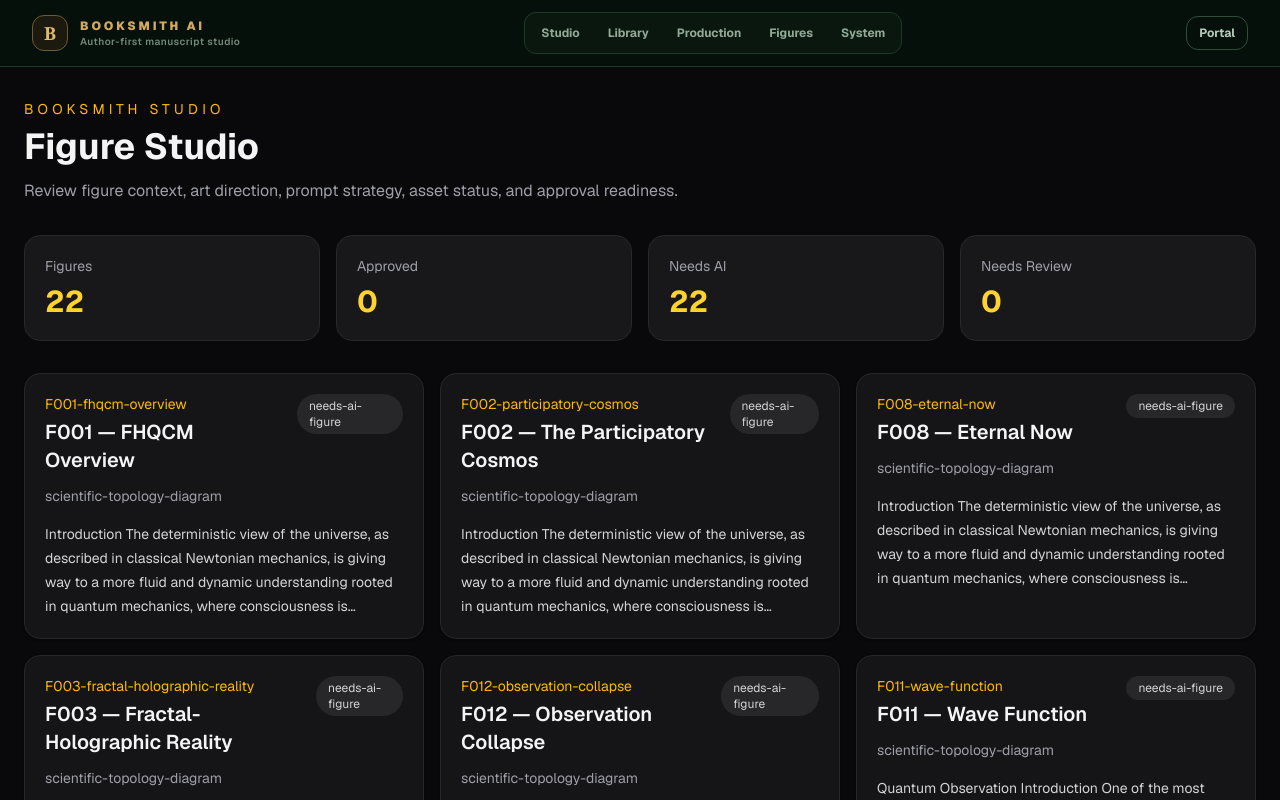
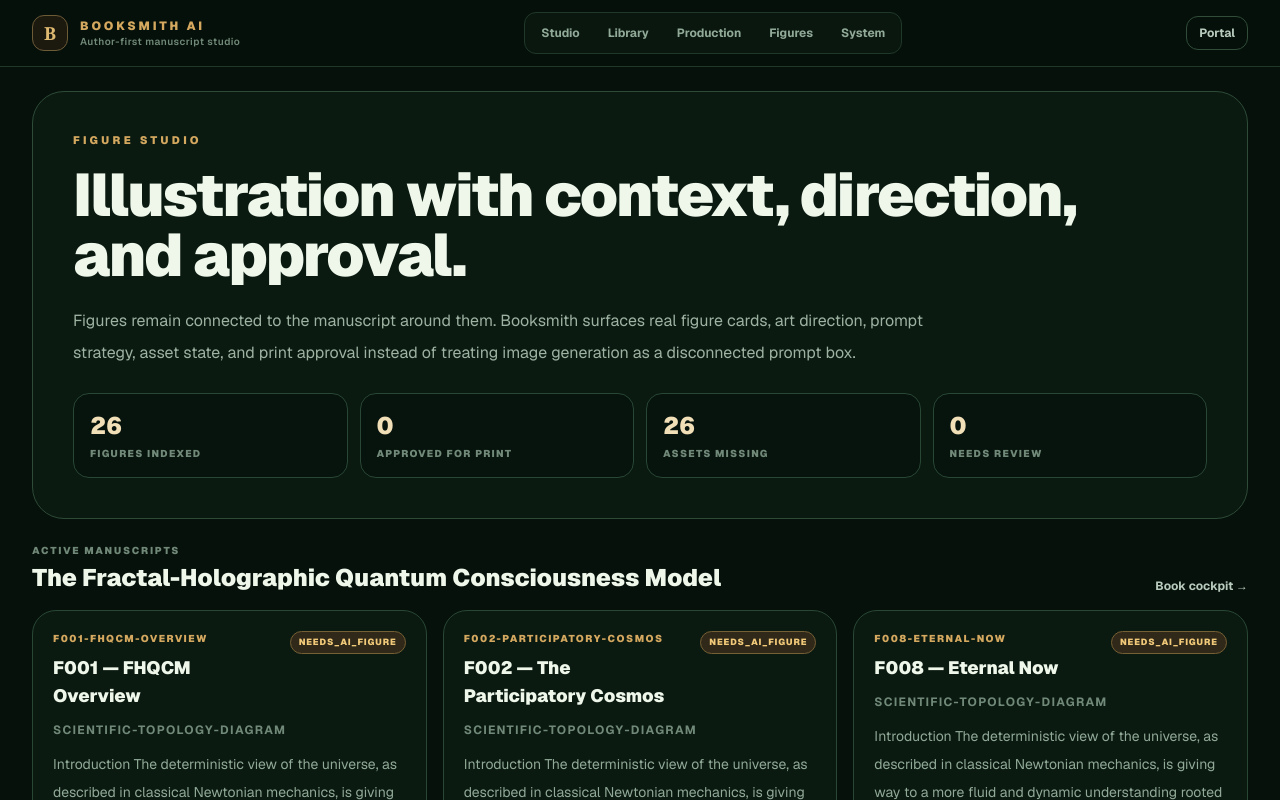
Before and after one commit to AIFreedomTrustFederation/booksmith-ai, a Next.js app: page /studio/figures in a window 1280 px wide. Shown: the top 800 px of the page. Built offline with nearby package versions, Linux system fonts and the light colour scheme.

Commit message:
Expand Figure Studio across federated books

```diff
--- a/src/app/studio/figures/page.tsx
+++ b/src/app/studio/figures/page.tsx
@@ -1,61 +1,85 @@
 import Link from "next/link";
-import { getFigureStudioIndex, getAssetLedger } from "@/lib/studio/booksmith-studio-data";
 
-export default function FigureStudioPage() {
-  const slug = "fhqcm";
-  const index = getFigureStudioIndex(slug);
-  const ledger = getAssetLedger(slug);
+import { loadFederatedLibrary } from "@/lib/library/load-library";
+import { getAssetLedger, getFigureStudioIndex } from "@/lib/studio/booksmith-studio-data";
+import { getBookCapabilitySnapshot } from "@/lib/studio/studio-capabilities";
 
-  const cards = index.cards ?? [];
+export default async function FigureStudioPage() {
+  const library = await loadFederatedLibrary();
+  const figureBooks = library.books
+    .map((book) => ({ book, snapshot: getBookCapabilitySnapshot(book), index: getFigureStudioIndex(book.registry.slug), ledger: getAssetLedger(book.registry.slug) }))
+    .filter(({ snapshot, index }) => snapshot.hasFigureStudio || index.cards.length > 0);
 
-  const counts = {
-    total: cards.length,
-    approved: ledger.assets.filter((asset) => asset.approvedForPrint).length,
-    needsAi: ledger.assets.filter((asset) => !asset.asset).length,
-    needsReview: ledger.assets.filter((asset) => asset.asset && !asset.approvedForPrint).length,
-  };
+  const totals = figureBooks.reduce(
+    (sum, item) => ({
+      figures: sum.figures + item.index.cards.length,
+      approved: sum.approved + item.ledger.assets.filter((asset) => asset.approvedForPrint).length,
+      missing: sum.missing + item.ledger.assets.filter((asset) => !asset.asset).length,
+      review: sum.review + item.ledger.assets.filter((asset) => asset.asset && !asset.approvedForPrint).length,
+    }),
+    { figures: 0, approved: 0, missing: 0, review: 0 },
+  );
 
   return (
-    <main className="min-h-screen bg-zinc-950 px-6 py-8 text-zinc-100">
-      <section className="mx-auto max-w-7xl">
-        <div className="mb-8">
-          <p className="text-sm uppercase tracking-[0.3em] text-amber-400">BookSmith Studio</p>
-          <h1 className="mt-2 text-4xl font-bold">Figure Studio</h1>
-          <p className="mt-3 max-w-3xl text-zinc-400">
-            Review figure context, art direction, prompt strategy, asset status, and approval readiness.
+    <main className="px-4 py-6 sm:px-6 lg:px-8">
+      <section className="mx-auto max-w-[1600px]">
+        <header className="rounded-[2rem] border border-[#2e4b37] bg-[#0a1a11] p-6 sm:p-8 lg:p-10">
+          <p className="text-[11px] font-black uppercase tracking-[0.3em] text-[#d4a85f]">Figure Studio</p>
+          <h1 className="mt-4 max-w-5xl text-4xl font-black tracking-[-0.03em] sm:text-6xl">Illustration with context, direction, and approval.</h1>
+          <p className="mt-5 max-w-4xl text-base leading-8 text-[#9eb2a2]">
+            Figures remain connected to the manuscript around them. Booksmith surfaces real figure cards, art direction, prompt strategy, asset state, and print approval instead of treating image generation as a disconnected prompt box.
           </p>
-        </div>
+          <div className="mt-6 grid gap-3 sm:grid-cols-2 lg:grid-cols-4">
+            <Stat label="Figures indexed" value={totals.figures} />
+            <Stat label="Approved for print" value={totals.approved} />
+            <Stat label="Assets missing" value={totals.missing} />
+            <Stat label="Needs review" value={totals.review} />
+          </div>
+        </header>
 
-        <div className="mb-8 grid gap-4 md:grid-cols-4">
-          <Stat label="Figures" value={counts.total} />
-          <Stat label="Approved" value={counts.approved} />
-          <Stat label="Needs AI" value={counts.needsAi} />
-          <Stat label="Needs Review" value={counts.needsReview} />
-        </div>
+        <div className="mt-6 space-y-8">
+          {figureBooks.map(({ book, index, ledger }) => {
+            const display = book.config ?? book.registry;
+            return (
+              <section key={book.registry.slug}>
+                <div className="flex flex-col gap-2 sm:flex-row sm:items-end sm:justify-between">
+                  <div>
+                    <p className="text-[10px] font-black uppercase tracking-[0.18em] text-[#718978]">{display.series}</p>
+                    <h2 className="mt-1 text-2xl font-black">{display.title}</h2>
+                  </div>
+                  <Link className="text-xs font-bold text-[#b8cbbd] hover:text-white" href={`/studio/books/${book.registry.slug}`}>Book cockpit →</Link>
+                </div>
 
-        <div className="grid gap-4 md:grid-cols-2 xl:grid-cols-3">
-          {cards.map((card) => (
-            <Link
-              key={card.id}
-              href={`/studio/figures/${card.id}`}
-              className="rounded-2xl border border-zinc-800 bg-zinc-900/80 p-5 shadow hover:border-amber-400"
-            >
-              <div className="flex items-start justify-between gap-4">
-                <div>
-                  <p className="text-sm text-amber-400">{card.id}</p>
-                  <h2 className="mt-1 text-xl font-semibold">{card.title}</h2>
+                <div className="mt-4 grid gap-4 md:grid-cols-2 xl:grid-cols-3">
+                  {index.cards.map((card) => {
+                    const asset = ledger.assets.find((item) => item.figureId === card.id);
+                    return (
+                      <Link
+                        className="rounded-3xl border border-[#294735] bg-[#0b1a11] p-5 transition hover:-translate-y-0.5 hover:border-[#6d5a37] hover:bg-[#15180f]"
+                        href={`/studio/figures/${book.registry.slug}--${encodeURIComponent(card.id)}`}
+                        key={`${book.registry.slug}-${card.id}`}
+                      >
+                        <div className="flex items-start justify-between gap-3">
+                          <div>
+                            <p className="text-[10px] font-black uppercase tracking-[0.15em] text-[#d4a85f]">{card.id}</p>
+                            <h3 className="mt-2 text-lg font-black">{card.title}</h3>
+                          </div>
+                          <span className={`rounded-full border px-2 py-1 text-[9px] font-black uppercase tracking-[0.1em] ${asset?.approvedForPrint ? "border-[#41664d] bg-[#173522] text-[#bfe2c7]" : "border-[#755f34] bg-[#302818] text-[#f0c979]"}`}>
+                            {asset?.approvedForPrint ? "approved" : asset?.status ?? card.status}
+                          </span>
+                        </div>
+                        <p className="mt-3 text-xs font-bold uppercase tracking-[0.11em] text-[#718978]">{card.figureType}</p>
+                        <p className="mt-3 line-clamp-4 text-sm leading-7 text-[#91a997]">{card.surroundingTextPreview}</p>
+                        <div className="mt-4 border-t border-[#213b2b] pt-3 text-[10px] text-[#718978]">{asset?.asset ? "Asset connected" : "Asset not connected"} · Open context →</div>
+                      </Link>
+                    );
+                  })}
                 </div>
-                <span className="rounded-full bg-zinc-800 px-3 py-1 text-xs text-zinc-300">
-                  {card.status}
-                </span>
-              </div>
+              </section>
+            );
+          })}
 
-              <p className="mt-3 text-sm text-zinc-400">{card.figureType}</p>
-              <p className="mt-4 line-clamp-4 text-sm leading-6 text-zinc-300">
-                {card.surroundingTextPreview}
-              </p>
-            </Link>
-          ))}
+          {!figureBooks.length ? <div className="rounded-3xl border border-dashed border-[#35513e] bg-[#09170f] p-10 text-center text-sm text-[#718978]">No book currently exposes a Figure Studio index.</div> : null}
         </div>
       </section>
     </main>
@@ -64,9 +88,9 @@
 
 function Stat({ label, value }: { label: string; value: number }) {
   return (
-    <div className="rounded-2xl border border-zinc-800 bg-zinc-900 p-5">
-      <p className="text-sm text-zinc-400">{label}</p>
-      <p className="mt-2 text-3xl font-bold text-amber-300">{value}</p>
+    <div className="rounded-2xl border border-[#294735] bg-[#07130d] p-4">
+      <p className="text-2xl font-black text-[#f1dfb7]">{value}</p>
+      <p className="mt-1 text-[10px] font-black uppercase tracking-[0.13em] text-[#718978]">{label}</p>
     </div>
   );
 }
```
